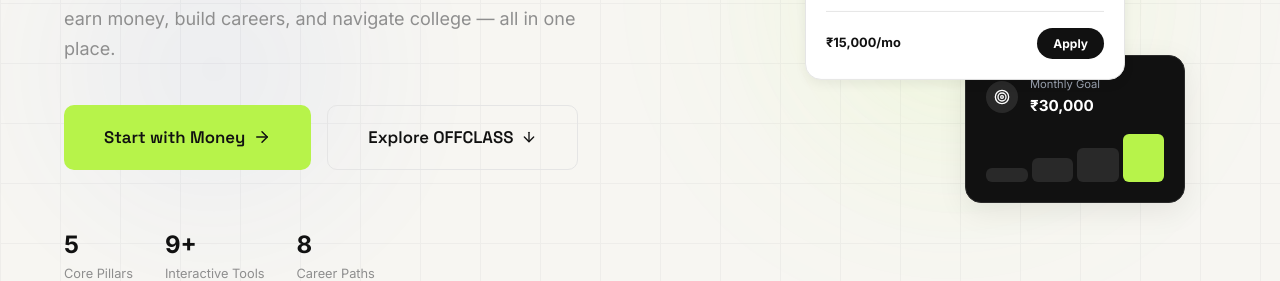
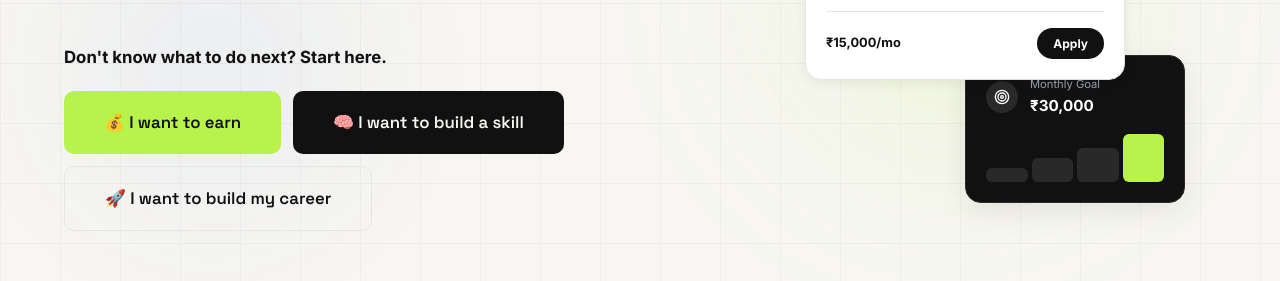
Before and after one commit to PARADOX-ux/OFFCLASS, a Next.js app: page / in a window 1280 px wide. Shown: the part 429-710 px from the top of the page. Built offline with nearby package versions, Linux system fonts and the light colour scheme; no server answers.

Commit message:
fix: address feedback regarding verification, localization, scams and CTA

```diff
--- a/src/app/contact/page.tsx
+++ b/src/app/contact/page.tsx
@@ -61,13 +61,13 @@
                   <h3 className="font-semibold text-[var(--color-ink)] font-[var(--font-display)] mb-1">
                     General inquiries
                   </h3>
-                  <p>hello@offclass.in</p>
+                  <p>hello@offclass-app.com</p>
                 </div>
                 <div>
                   <h3 className="font-semibold text-[var(--color-ink)] font-[var(--font-display)] mb-1">
                     Partnerships
                   </h3>
-                  <p>partners@offclass.in</p>
+                  <p>partners@offclass-app.com</p>
                 </div>
               </div>
             </div>
--- a/src/app/courses/[slug]/page.tsx
+++ b/src/app/courses/[slug]/page.tsx
@@ -16,13 +16,13 @@
   },
   duration: '45 mins',
   lessons: 8,
-  description: 'Learn the fundamentals of building wealth outside of a 9-to-5 job. From index funds to basic real estate strategies.',
+  description: 'Learn the fundamentals of building wealth. From mutual funds to basic investing strategies.',
   chapters: [
     { id: 1, title: 'Introduction to Wealth Building', duration: '5 min', completed: true },
     { id: 2, title: 'Understanding Compound Interest', duration: '8 min', completed: false },
     { id: 3, title: 'Index Funds vs. Mutual Funds', duration: '12 min', completed: false },
     { id: 4, title: 'Risk Tolerance & Portfolios', duration: '10 min', completed: false },
-    { id: 5, title: 'Action Plan: Your First $1,000', duration: '10 min', completed: false },
+    { id: 5, title: 'Action Plan: Your First ₹10,000', duration: '10 min', completed: false },
   ]
 };
 
@@ -45,7 +45,7 @@
           <div className="lg:col-span-8">
             <div className="mb-8">
               <div className="flex items-center gap-3 mb-4">
-                <span className="pill pill-money text-[0.75rem]">Investing</span>
+                <span className="pill pill-money text-[0.75rem]">DEMO COURSE</span>
                 <span className="text-[var(--color-muted)] text-[0.85rem] flex items-center">
                   <Clock size={14} className="mr-1" /> {dummyCourseData.duration}
                 </span>
--- a/src/app/money/page.tsx
+++ b/src/app/money/page.tsx
@@ -346,7 +346,7 @@
     {
       title: 'Recognizing scams',
       content:
-        'Be cautious of anything that promises guaranteed income, asks for money upfront, or sounds too good to be true. Legitimate opportunities don\'t require you to pay to earn.',
+        'Be cautious of anything that promises guaranteed income, asks for money upfront, or sounds too good to be true. Remote data-entry jobs and "pay-to-unlock-work" schemes are common scams targeting students. Never pay to get a job or share banking OTPs with recruiters.',
     },
     {
       title: 'Tax basics for students',
--- a/src/app/opportunities/page.tsx
+++ b/src/app/opportunities/page.tsx
@@ -148,6 +148,17 @@
                     Eligibility: {opp.eligibility}
                   </p>
 
+                  {/* Verification */}
+                  <div className="flex flex-col gap-1 mb-4 relative z-10 p-3 bg-[var(--color-offwhite-dark)] rounded-[var(--radius-sm)]">
+                    <div className="flex items-center gap-1.5 text-[0.75rem] text-[#16a34a] font-medium">
+                      <div className="w-2 h-2 rounded-full bg-[#16a34a]"></div>
+                      Verified {new Date(opp.updatedAt).toLocaleDateString('en-GB', { day: 'numeric', month: 'short', year: 'numeric' })}
+                    </div>
+                    <p className="text-[0.7rem] text-[var(--color-muted)]">
+                       Source: Official Website
+                    </p>
+                  </div>
+
                   {/* Action */}
                   <div className="mt-auto pt-4 relative z-10">
                     <span className="inline-flex items-center gap-2 text-[0.85rem] font-bold text-[var(--color-tech)] group-hover:text-[var(--color-ink)] transition-colors pointer-events-none">
@@ -178,7 +189,7 @@
           <RevealSection delay={0.2}>
             <div className="mt-12 p-5 bg-[var(--color-offwhite)] rounded-[var(--radius-lg)] border border-[var(--color-border)]">
               <p className="text-[0.85rem] text-[var(--color-muted)]">
-                More opportunities are added weekly. Saving opportunities will require an account in a future update.
+                The current listings are demo data to demonstrate the concept. The full verified opportunity engine will launch soon.
               </p>
             </div>
           </RevealSection>
--- a/src/app/page.tsx
+++ b/src/app/page.tsx
@@ -90,15 +90,21 @@
             </RevealSection>
 
             <RevealSection delay={0.3}>
-              <div className="flex flex-wrap gap-4">
-                <Link href="/money" className="btn btn-accent btn-lg">
-                  Start with Money
-                  <ArrowRight size={18} />
-                </Link>
-                <Link href="#pillars" className="btn btn-outline btn-lg">
-                  Explore OFFCLASS
-                  <ArrowDown size={16} />
-                </Link>
+              <div className="flex flex-col gap-4">
+                <p className="font-bold text-[1.05rem] text-[var(--color-ink)] mb-1">
+                  Don't know what to do next? Start here.
+                </p>
+                <div className="flex flex-wrap gap-3">
+                  <Link href="/money" className="btn btn-accent btn-lg text-[0.95rem]">
+                    💰 I want to earn
+                  </Link>
+                  <Link href="/skills" className="btn btn-primary btn-lg text-[0.95rem]">
+                    🧠 I want to build a skill
+                  </Link>
+                  <Link href="/career" className="btn btn-outline btn-lg text-[0.95rem] bg-white hover:bg-gray-50">
+                    🚀 I want to build my career
+                  </Link>
+                </div>
               </div>
             </RevealSection>
 
--- a/src/app/skills/page.tsx
+++ b/src/app/skills/page.tsx
@@ -135,7 +135,7 @@
                   <div className="flex items-center gap-4 text-[0.8rem] text-[var(--color-muted)] mb-4">
                     <span className="flex items-center gap-1">
                       <Clock size={14} />
-                      ~{skill.learningTimeWeeks} weeks
+                      Est: {skill.learningTimeWeeks * 5}–{skill.learningTimeWeeks * 8} hours
                     </span>
                     <span className="flex items-center gap-1">
                       <Star size={14} />
--- a/src/lib/data.ts
+++ b/src/lib/data.ts
@@ -949,7 +949,7 @@
   {
     title: 'Part-time Work',
     description: 'Find flexible work that fits around your college schedule.',
-    examples: ['Tutoring', 'Retail', 'Campus jobs', 'Data entry'],
+    examples: ['Tutoring', 'Retail', 'Campus jobs', 'Event staffing'],
     difficulty: 'Easy',
     timeToFirstEarning: '1–2 weeks',
     iconName: 'Clock',
@@ -981,7 +981,7 @@
   {
     title: 'Skill-based Services',
     description: 'Turn specific skills into local or online services.',
-    examples: ['Photography', 'Graphic design', 'Presentations', 'Assignments help'],
+    examples: ['Photography', 'Presentation design', 'Research assistance', 'Data visualization'],
     difficulty: 'Easy',
     timeToFirstEarning: '1–2 weeks',
     iconName: 'Wrench',
```
